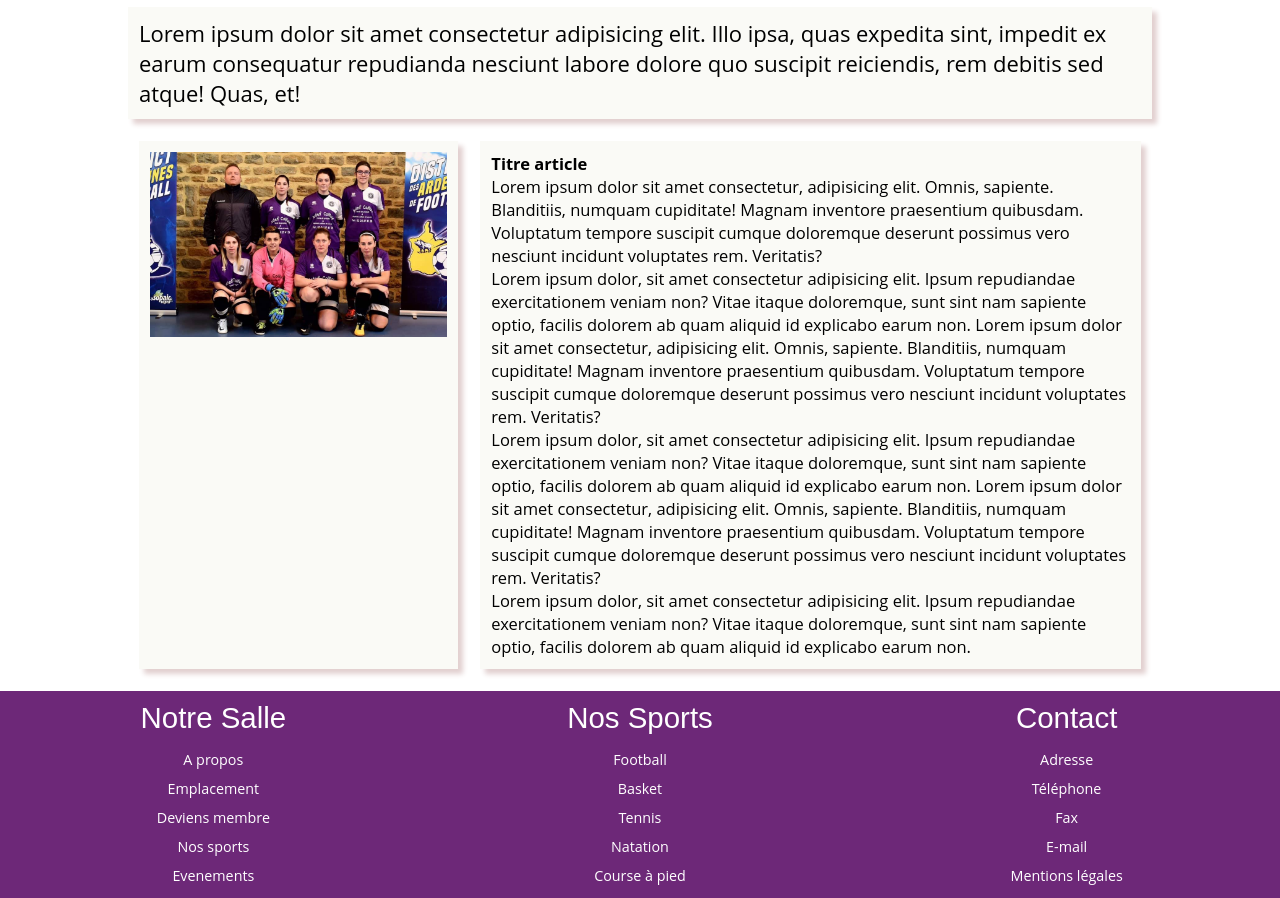
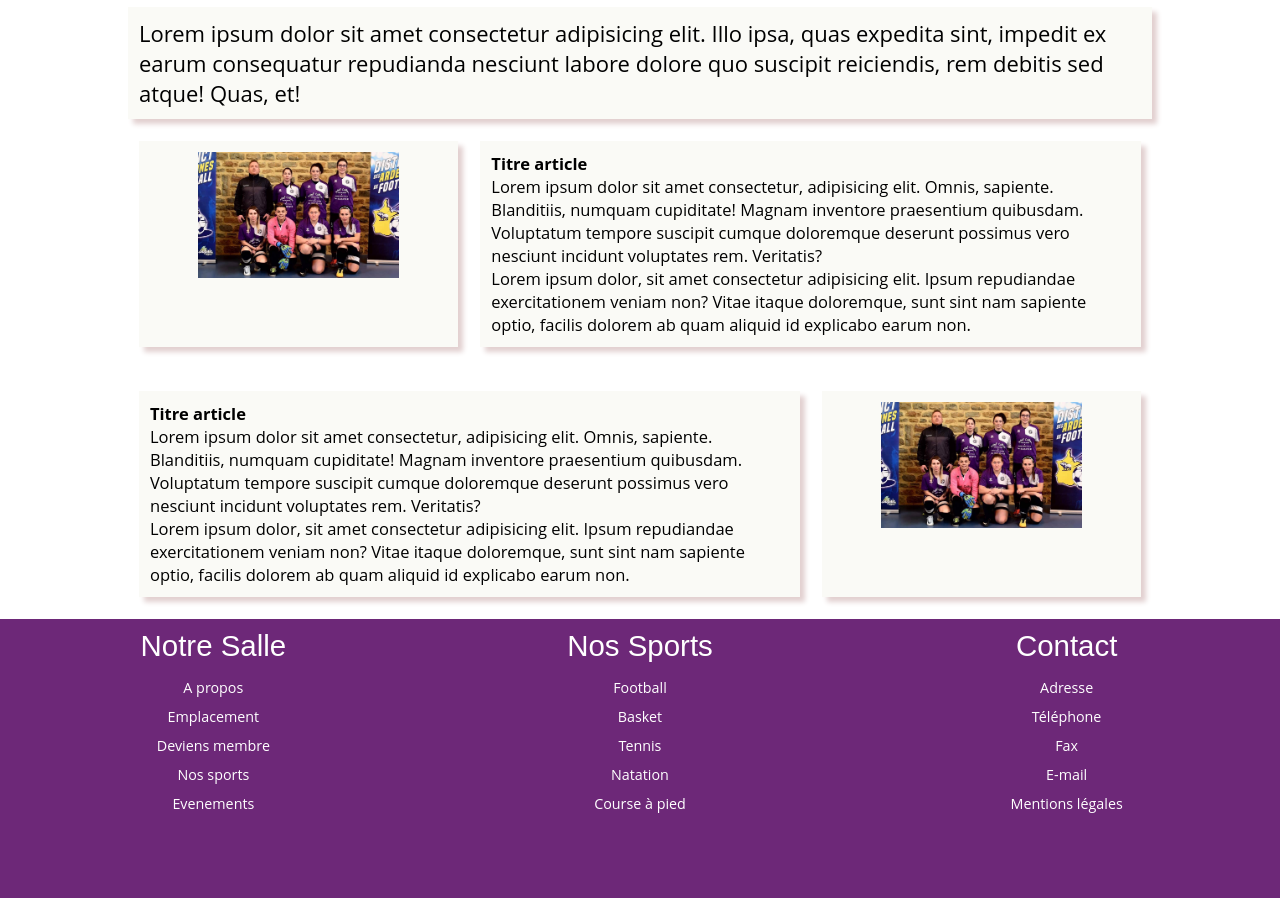
Before and after one commit to Jcollart/RUCBY, a PHP site: page /news.php in a window 1280 px wide. Shown: the part 499-1397 px from the top of the page. Run offline with PHP 8.4, Linux system fonts and the light colour scheme; some libraries are stand-ins or nearby versions; some web fonts are replaced.

Commit message:
modif style news

```diff
--- a/css/news.css
+++ b/css/news.css
@@ -82,12 +82,13 @@ body {
 }
 
 #image_article img {
-    width: 100%;
+    width: 70%;
     height: auto;
     padding: 1em;
 }
 
 #contenu_article {
+
     flex: 2;
     margin: 1em;
     padding: 1em;
@@ -98,9 +99,11 @@ body {
 #contenu_article h1 {
     font-size: 1.5em;
     text-align: left;
+
 }
 
 #contenu_article p {
+
     font-size: 1.5em;
     text-align: left;
 }
--- a/news.php
+++ b/news.php
@@ -42,24 +42,32 @@
                 Lorem ipsum dolor, sit amet consectetur adipisicing elit. Ipsum repudiandae exercitationem veniam non?
                 Vitae itaque doloremque, sunt sint nam sapiente optio, facilis dolorem ab quam aliquid id explicabo
                 earum non.
-                Lorem ipsum dolor sit amet consectetur, adipisicing elit. Omnis, sapiente. Blanditiis, numquam
+
+            </p>
+        </div>
+
+    </article>
+
+    <article id=news>
+
+
+        <div id=contenu_article>
+            <h1>Titre article</h1>
+            <p>Lorem ipsum dolor sit amet consectetur, adipisicing elit. Omnis, sapiente. Blanditiis, numquam
                 cupiditate! Magnam inventore
                 praesentium quibusdam. Voluptatum tempore suscipit cumque doloremque deserunt possimus vero nesciunt
                 incidunt voluptates rem. Veritatis?<br>
                 Lorem ipsum dolor, sit amet consectetur adipisicing elit. Ipsum repudiandae exercitationem veniam non?
                 Vitae itaque doloremque, sunt sint nam sapiente optio, facilis dolorem ab quam aliquid id explicabo
                 earum non.
-                Lorem ipsum dolor sit amet consectetur, adipisicing elit. Omnis, sapiente. Blanditiis, numquam
-                cupiditate! Magnam inventore
-                praesentium quibusdam. Voluptatum tempore suscipit cumque doloremque deserunt possimus vero nesciunt
-                incidunt voluptates rem. Veritatis?<br>
-                Lorem ipsum dolor, sit amet consectetur adipisicing elit. Ipsum repudiandae exercitationem veniam non?
-                Vitae itaque doloremque, sunt sint nam sapiente optio, facilis dolorem ab quam aliquid id explicabo
-                earum non.
+
             </p>
         </div>
+        <div id=image_article><img src="images/futsal.jpg.jpg"></div>
 
     </article>
+
+
 
 
 
```
